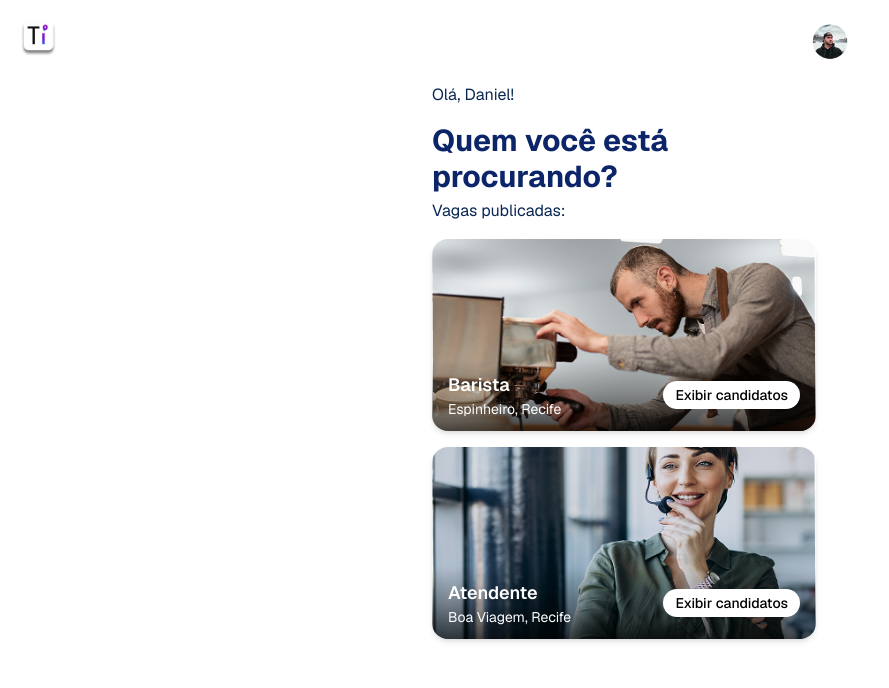
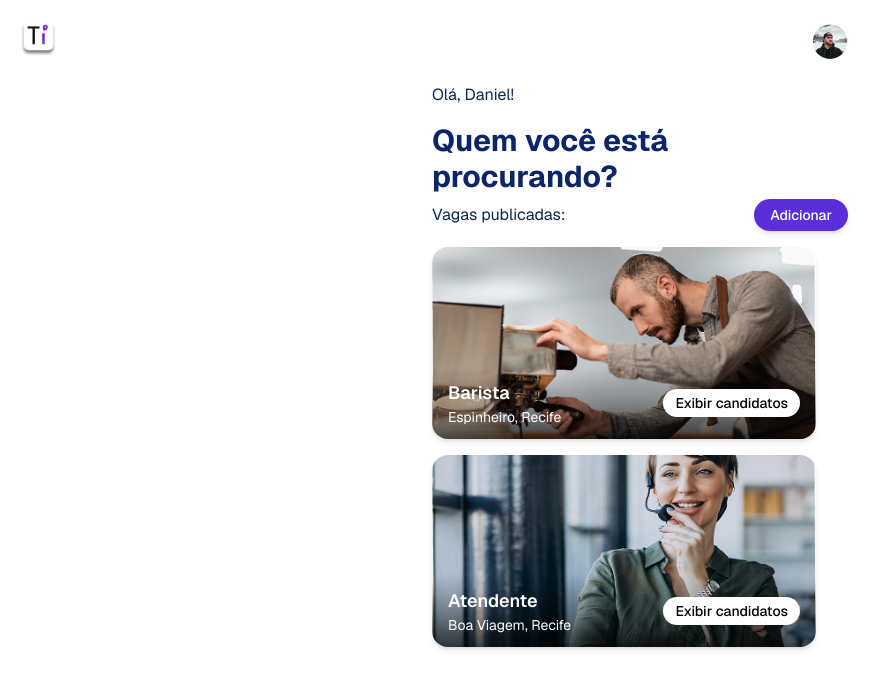
Before and after one commit to WesleyFilhoDev/projeto_front2025, a Next.js app in the folder projeto/: page /testeD in a window 1280 px wide. Shown: the top 688 px of the page, without its empty margins (0-889 px from the left). Built offline with nearby package versions, Linux system fonts and the light colour scheme.

Commit message:
adição do botão adicionar

```diff
--- a/projeto/src/app/components/vacancyEmployer.js
+++ b/projeto/src/app/components/vacancyEmployer.js
@@ -45,7 +45,12 @@ export default function VacancyPage() {
       <h1 className="text-3xl font-bold text-[#0B2568] mb-1">
         Quem você está procurando?
       </h1>
-      <p className="text-[#0A2753] text-base mb-4">Vagas publicadas:</p>
+      <div className="flex justify-between items-center mb-4">
+        <p className="text-[#0A2753] text-base">Vagas publicadas:</p>
+        <button className="flex items-center gap-1 bg-[#5A2FDA] text-white px-4 py-1.5 rounded-full text-sm font-medium shadow-md hover:bg-[#5b21b6] transition">
+          Adicionar
+        </button>
+      </div>
 
       <div className="flex flex-col gap-4">
         {vacancies.map((vaga) => (
```
